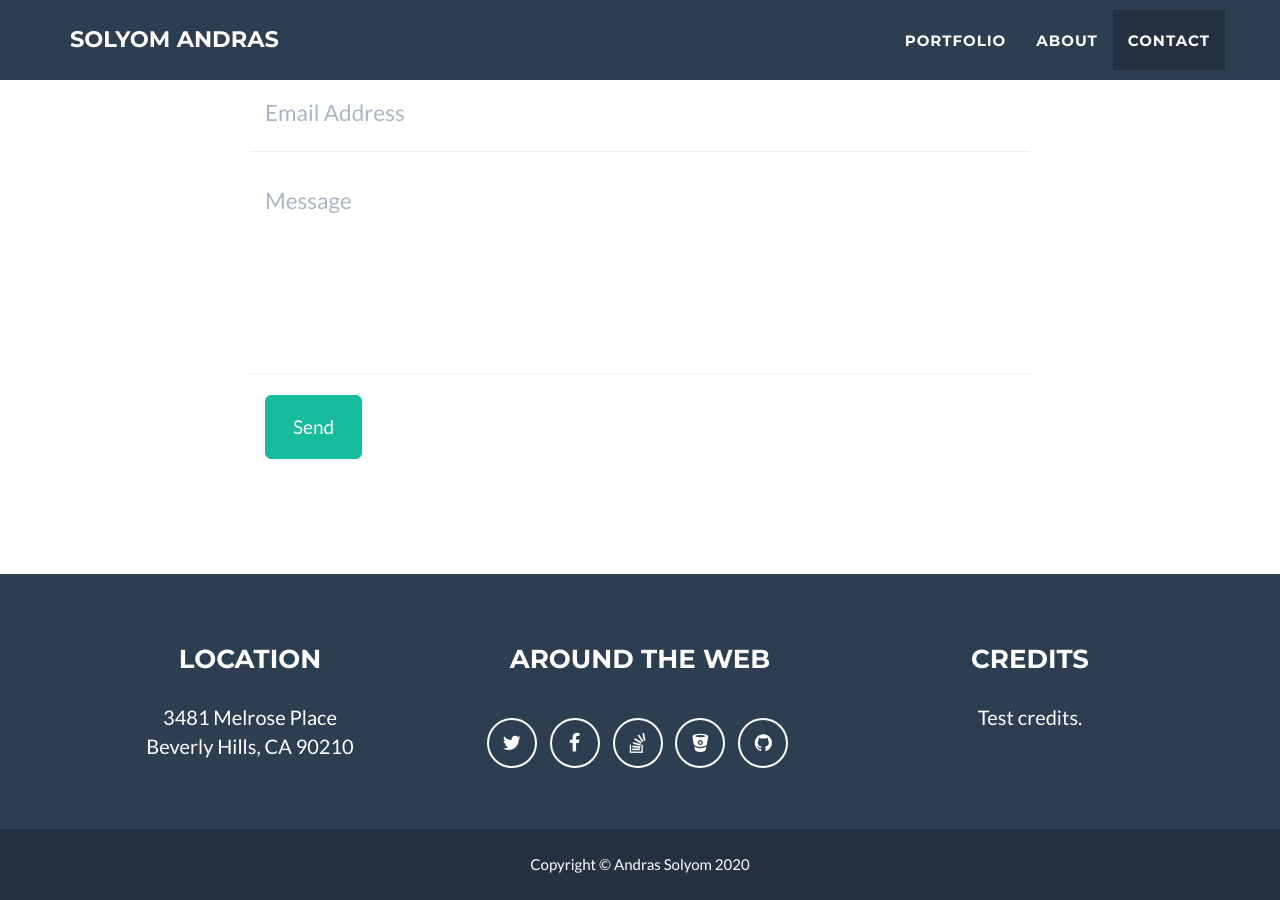
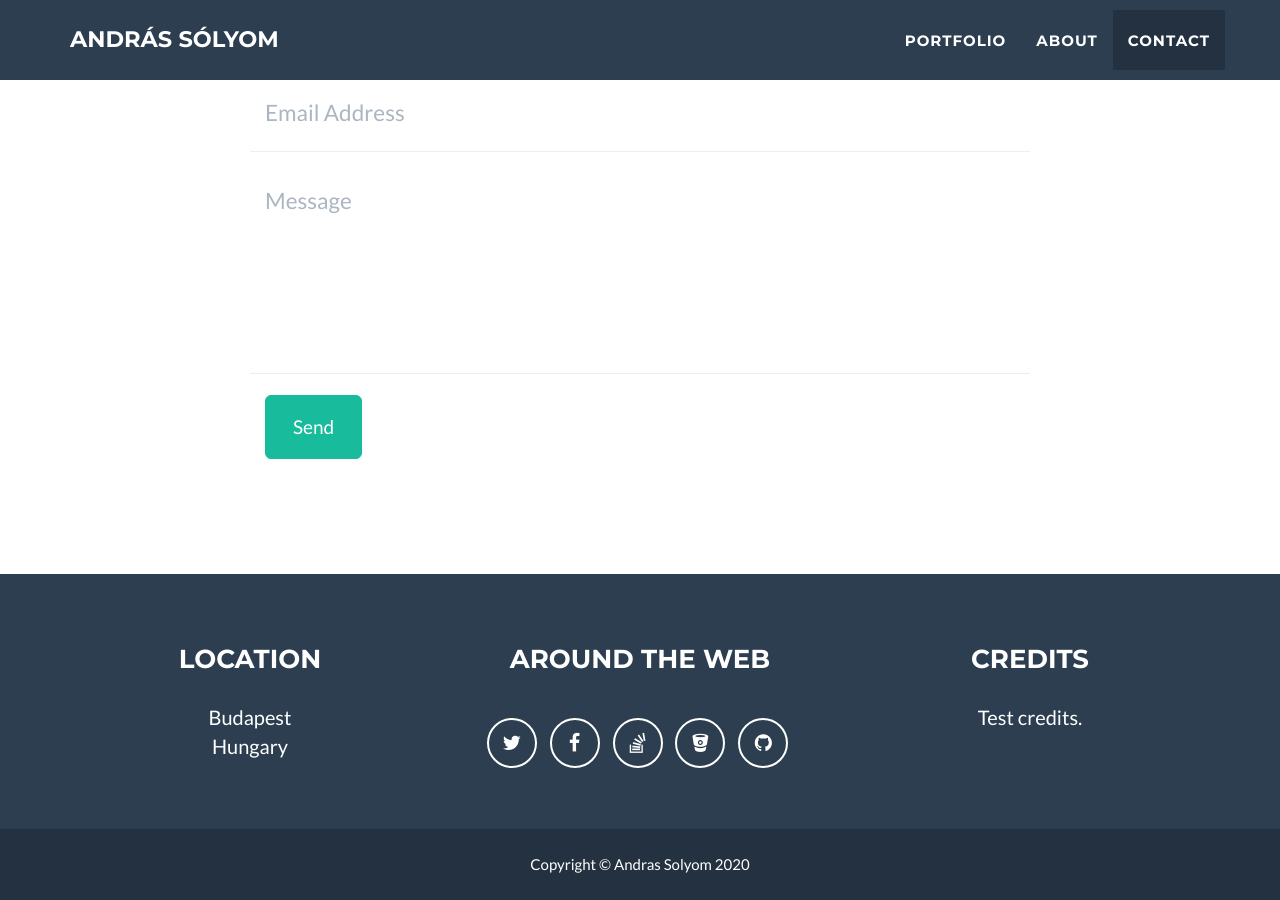
Before and after one commit to solyom-a/solyom-a.github.io, a Jekyll site: the page built from _posts/2014-07-18-project-1.markdown, in a window 1280 px wide and 900 px high, scrolled down 2464 px. Built offline with Jekyll 4.4.1, drawn with Linux system fonts in a browser that asks for light colours; some of the changed text lies outside the part shown.

Commit message:
more config

```diff
--- a/_config.yml
+++ b/_config.yml
@@ -1,11 +1,11 @@
 # Site settings
-title: Solyom Andras
+title: András Sólyom
 email: solyom.andras@gmail.com
 url: https://solyoma.dev
 description: "Solyom Andras personal site."
 keywords: "solyom,andras"
 skills: "Software Developer"
-meta_author: Solyom Andras
+meta_author: András Sólyom
 
 # Google webmaster tools
 google_verify:
@@ -52,8 +52,8 @@ social:
 
 # Postal address (add as many lines as necessary)
 address:
-  - line: 3481 Melrose Place
-  - line: Beverly Hills, CA 90210
+  - line: Budapest
+  - line: Hungary
 
 # Credits content
 credits: 'Test credits.'
```
Also changed, not shown: README.md, screenshot.png (deleted).
